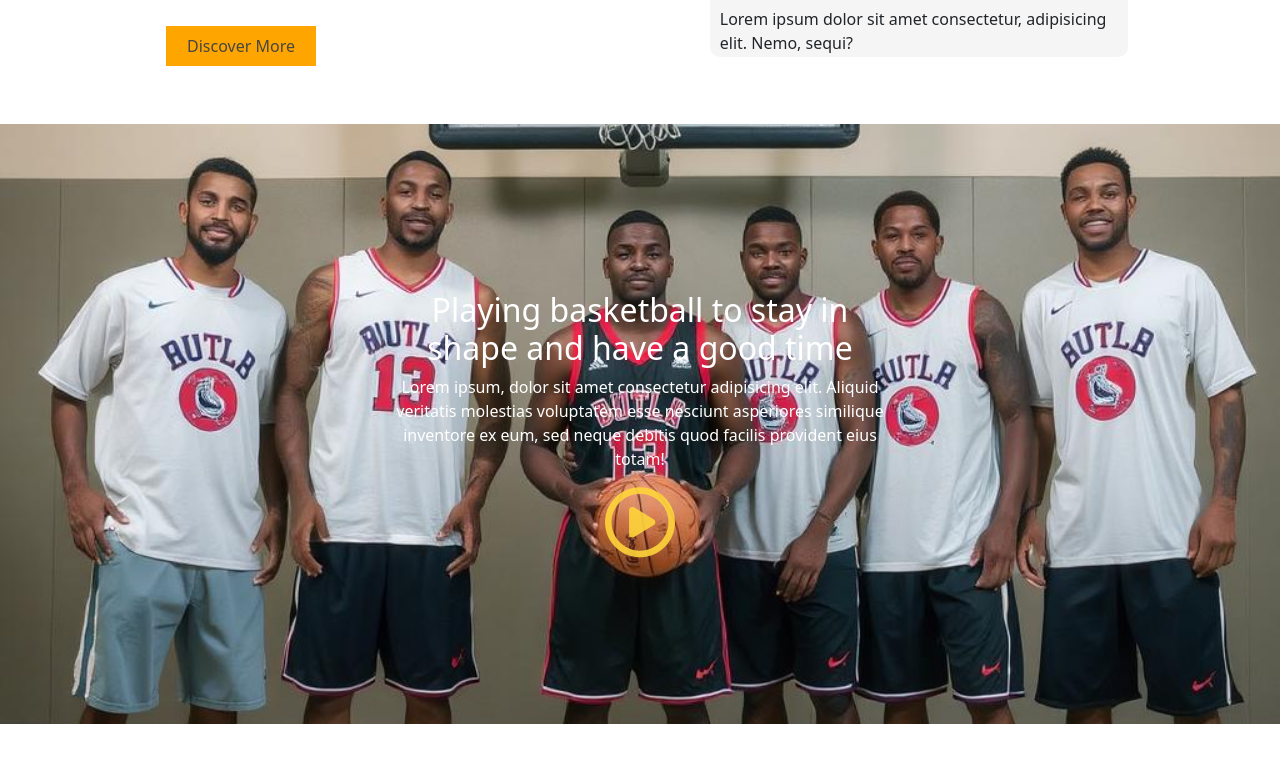
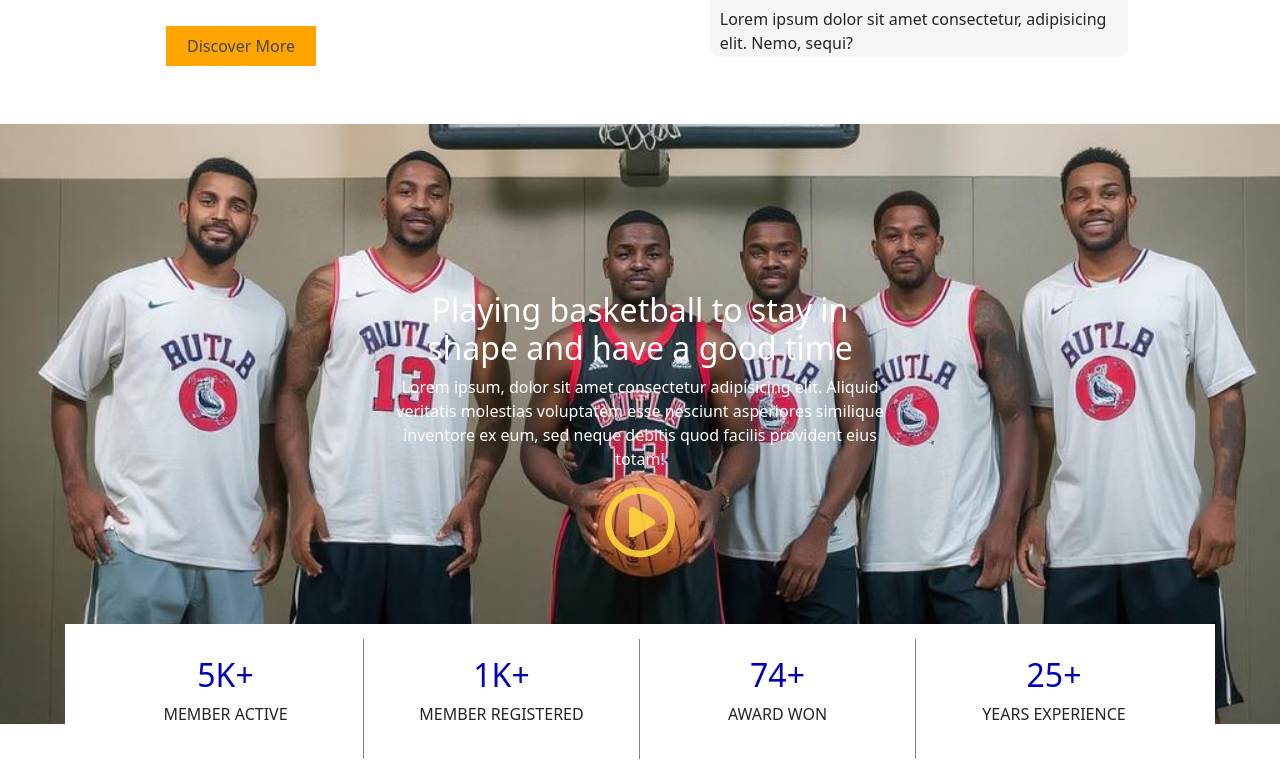
Before and after one commit to KebirSultanli/Basketball-Website, a plain HTML site: page index.html in a window 1280 px wide. Shown: the part 916-1690 px from the top of the page. Before the commit the page ends 1640 px from the top, so only its background shows below. Drawn offline with Linux system fonts and the light colour scheme.

Commit message:
The Member Info

```diff
--- a/css/style.css
+++ b/css/style.css
@@ -169,6 +169,7 @@ img{
     flex-wrap: wrap;
     align-items: center;
     justify-content: center;
+    position: relative;
 }
 .invitecard{
     width: 500px;
@@ -186,3 +187,32 @@ img{
     cursor: pointer;
     opacity: 90%;
 }
+.memberinfo{
+    background-color: white;
+    height: 150px;
+    width: 1150px;
+    position: absolute;
+    bottom: -50px;
+    left: 50%;
+    transform: translate(-50%, 0);
+    display: flex;
+    flex-wrap: wrap;
+    align-items: center;
+    justify-content: center;
+}
+.member{
+    width: 24%;
+    height: 80%;
+    display: flex;
+    flex-wrap: wrap;
+    flex-direction: column;
+    justify-content: center;
+    align-items: center;
+    border-right: 1px solid gray;
+}
+.member h2{
+    color: rgb(0, 0, 184);
+}
+.memberinfo-4{
+    border: none;
+}
--- a/index.html
+++ b/index.html
@@ -88,7 +88,14 @@
             <p>Lorem ipsum, dolor sit amet consectetur adipisicing elit. Aliquid veritatis molestias voluptatem esse nesciunt asperiores similique inventore ex eum, sed neque debitis quod facilis provident eius totam!</p>
             <i class="fa-regular fa-circle-play fa-flip-vertical playbutton " style="color: #FFD43B;"></i>
         </div>
+        <div class="memberinfo">
+            <div class="memberinfo-1 member"><h2>5K+</h2><p>MEMBER ACTIVE</p></div>
+            <div class="memberinfo-2 member"><h2>1K+</h2><p>MEMBER REGISTERED</p></div>
+            <div class="memberinfo-3 member"><h2>74+</h2><p>AWARD WON</p></div>
+            <div class="memberinfo-4 member"><h2>25+</h2><p>YEARS EXPERIENCE</p></div>
+        </div>
     </div>
+
 
 
 </body>
```
